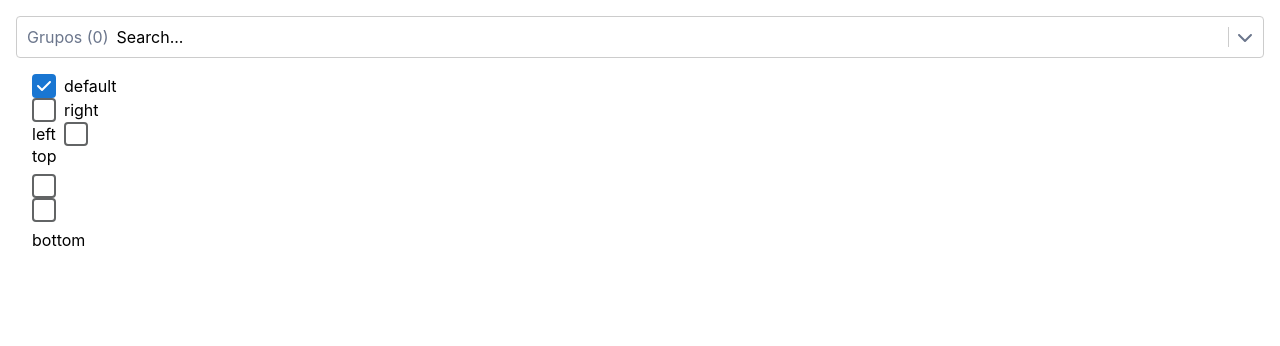
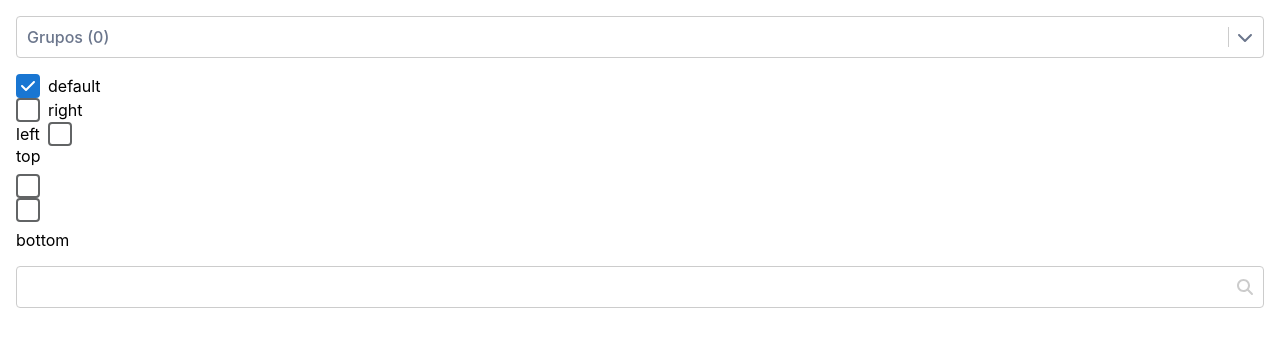
Before and after one commit to HalloweenJack2606/Ajonjolib, a React (Create React App) app: page / in a window 1280 px wide. Shown: the top 346 px of the page. Built offline with nearby package versions, Linux system fonts and the light colour scheme.

Commit message:
Select All & Searchbox

```diff
--- a/src/App.js
+++ b/src/App.js
@@ -1,6 +1,7 @@
 import './App.css';
 import {useState, useEffect} from "react";
 import { Select, Checkbox } from './inputs/ajonjolinput';
+import SearchBox from "./inputs/searchbox/searchbox";
 
 function App() {
     const options = [
@@ -17,15 +18,17 @@ function App() {
     const [showLuminarias, setShowLuminarias] = useState(true);
 
     useEffect(() => {
-        console.log(showLuminarias)
-    }, [showLuminarias]);
+        console.log(myValues)
+    }, [myValues]);
 
     return (
         <div className="App">
-            <div style={{
-                margin: '1rem',
-            }}>
-                <Select searchable multi options={options} value={myValues} onChange={(data) => setMyValues(data)} showQuantity placeholder={'Grupos'}/>
+            <div>
+                <div style={{
+                    margin: '1rem',
+                }}>
+                    <Select multi options={options} value={myValues} onChange={(data) => setMyValues(data)} showQuantity placeholder={'Grupos'}/>
+                </div>
 
                 <div style={{
                     margin: '1rem'
@@ -36,6 +39,12 @@ function App() {
                     <Checkbox label={'top'} labelPosition={'top'}/>
                     <Checkbox label={'bottom'} labelPosition={'bottom'}/>
                 </div>
+
+                <div style={{
+                    margin: '1rem'
+                }}>
+                    <SearchBox onInput={(val) => console.log(val)} placeholder={'placeholder'}/>
+                </div>
             </div>
         </div>
     );
--- /dev/null
+++ b/src/inputs/searchbox/searchbox.js
@@ -0,0 +1,42 @@
+import React, {useEffect, useRef, useState} from "react";
+import styles from './searchbox.module.css';
+import {faSearch} from "@fortawesome/free-solid-svg-icons";
+import {FontAwesomeIcon} from "@fortawesome/react-fontawesome";
+
+export default function SearchBox({value, onChange, onInput, className, style, disabled}) {
+    const [searchTerm, setSearchTerm] = useState(value);
+    const contentEditableRef = useRef(null);
+
+    useEffect(() => {
+        if (onChange) onChange(searchTerm);
+    }, [searchTerm])
+
+    const search = () => {
+        if(onInput) onInput(searchTerm);
+    }
+
+    const handleEnterKey = (e) => {
+        if (e.key === 'Enter') {
+            e.preventDefault()
+            search();
+        }
+    };
+
+    return (
+        <div className={className} style={style}>
+            <div className={styles.container}>
+                <div
+                    contentEditable={true}
+                    ref={contentEditableRef}
+                    onKeyDown={handleEnterKey}
+                    onInput={(e) => {setSearchTerm(e.currentTarget.textContent);}}
+                    className={styles.input}
+                />
+
+                <div className={styles.searchIcon} onClick={() => search()}>
+                    <FontAwesomeIcon icon={faSearch} color={'#CCC'} />
+                </div>
+            </div>
+        </div>
+    );
+}
--- /dev/null
+++ b/src/inputs/searchbox/searchbox.module.css
@@ -0,0 +1,33 @@
+.container {
+    position: relative;
+    user-select: none;
+    font-weight: 500;
+    display: flex;
+    align-items: center;
+    justify-content: space-between;
+    padding: 10px;
+    font-size: 16px;
+    border: 1px solid #ccc;
+    border-radius: 4px;
+    background-color: #fff;
+    cursor: text;
+    color: #6B768C;
+    overflow-x: hidden;
+}
+
+.input {
+    outline: none;
+    border: none;
+    font-size: inherit;
+    background-color: transparent;
+    cursor: text;
+    white-space: nowrap;
+    width: 100%;
+    text-align: left;
+    padding: 0 0 0 0.5rem;
+    color: #000;
+}
+
+.searchIcon {
+    cursor: pointer;
+}
--- a/src/inputs/select/select.js
+++ b/src/inputs/select/select.js
@@ -7,6 +7,7 @@ export default function Select({ searchable, options, value, onChange, placehold
     const [isOpen, setIsOpen] = useState(false);
     const [searchTerm, setSearchTerm] = useState('');
     const dropdownRef = useRef(null);
+    const iconRef = useRef(null);
     const [selectedOptionValues, setSelectedOptionValues] = useState([]);
     const [selectedOptionNames, setSelectedOptionNames] = useState([]);
     const selectedTextRef = useRef(null);
@@ -21,10 +22,12 @@ export default function Select({ searchable, options, value, onChange, placehold
 
     const handleOutsideClick = (event) => {
         if (
-            dropdownRef.current &&
-            !dropdownRef.current.contains(event.target)
+            (dropdownRef.current &&
+                !dropdownRef.current.contains(event.target)) &&
+            (iconRef.current &&
+                !iconRef.current.contains(event.target))
         ) {
-            if(selectedTextRef.current) {
+            if (selectedTextRef.current) {
                 selectedTextRef.current.blur();
             }
             setIsOpen(false);
@@ -34,28 +37,42 @@ export default function Select({ searchable, options, value, onChange, placehold
     const toggleOption = (optionValue, optionName) => {
         setSearchTerm('');
         setSelectedText();
-        if (multi) {
-            // If multi-select is enabled, toggle the selected option
+
+        if (optionValue === 'selectAll') {
+            const allOptionValues = options.map(option => option.value);
+            // Check if all options are currently selected
+            const allSelected = allOptionValues.every(value => selectedOptionValues.includes(value));
+            if (allSelected) {
+                // If all are selected, deselect all
+                setSelectedOptionValues([]);
+                setSelectedOptionNames([]);
+                if (onChange) onChange([]);
+            } else {
+                // If not all are selected, select all
+                setSelectedOptionValues(allOptionValues);
+                setSelectedOptionNames(options.map(option => option.name));
+                if (onChange) onChange(allOptionValues);
+            }
+        } else if (multi) {
             const index = selectedOptionValues.indexOf(optionValue);
             if (index === -1) {
-                const newValues = [...selectedOptionValues, optionValue]
+                const newValues = [...selectedOptionValues, optionValue];
                 setSelectedOptionValues(newValues);
                 setSelectedOptionNames([...selectedOptionNames, optionName]);
-                if(onChange) onChange(newValues);
+                if (onChange) onChange(newValues);
             } else {
-                const newValues = selectedOptionValues.filter((obtainedValue) => obtainedValue !== optionValue);
+                const newValues = selectedOptionValues.filter(obtainedValue => obtainedValue !== optionValue);
                 setSelectedOptionValues(newValues);
-                setSelectedOptionNames(selectedOptionNames.filter((name) => name !== optionName));
-                if(onChange) onChange(newValues);
+                setSelectedOptionNames(selectedOptionNames.filter(name => name !== optionName));
+                if (onChange) onChange(newValues);
             }
         } else {
-            // If multi-select is not enabled, select the clicked option
             setSelectedOptionValues([optionValue]);
             setSelectedOptionNames([optionName]);
             setIsOpen(false);
-            if(onChange) onChange([optionValue]);
+            if (onChange) onChange([optionValue]);
         }
-    };
+    }
 
     useEffect(() => {
         if (disabled === true) {
@@ -65,18 +82,16 @@ export default function Select({ searchable, options, value, onChange, placehold
 
     useEffect(() => {
         if (!multi && value !== undefined) {
-            // If multi-select is not enabled and a value is provided, update the selected options
-            const selectedOption = options.find((option) => option.value === value);
+            const selectedOption = options.find(option => option.value === value);
             if (selectedOption) {
                 setSelectedOptionValues([selectedOption.value]);
                 setSelectedOptionNames([selectedOption.name]);
             }
         } else {
-            // If multi-select is enabled and a value is provided, update the selected options
-            const selectedOptions = options.filter((option) => value.includes(option.value));
+            const selectedOptions = options.filter(option => value.includes(option.value));
             if (selectedOptions.length > 0) {
-                setSelectedOptionValues(selectedOptions.map((option) => option.value));
-                setSelectedOptionNames(selectedOptions.map((option) => option.name));
+                setSelectedOptionValues(selectedOptions.map(option => option.value));
+                setSelectedOptionNames(selectedOptions.map(option => option.name));
             }
         }
     }, [value, multi, options]);
@@ -87,33 +102,47 @@ export default function Select({ searchable, options, value, onChange, placehold
 
     const setSelectedText = (text) => {
         if (selectedTextRef.current) {
-            selectedTextRef.current.innerHTML = text
+            selectedTextRef.current.innerHTML = text;
         }
     };
 
     useEffect(() => {
-        if(selectedOptionNames.length === 0) setSelectedText('Search...');
+        if (selectedOptionNames.length === 0) setSelectedText('Search...');
         else setSelectedText('');
     }, [selectedOptionNames]);
 
+    if (multi) {
+        filteredOptions.unshift({
+            value: 'selectAll',
+            name: 'Select All',
+        });
+    }
+
     return (
         <div className={`${styles.container} ${className}`} ref={dropdownRef} style={style}>
-            {/* Dropdown button */}
             <div
                 className={styles.dropdownButton}
-                onClick={() => setIsOpen((prev) => (!disabled ? !prev : false))}
+                onClick={() => setIsOpen(prev => (!disabled ? !prev : false))}
             >
                 <div style={{ display: 'flex', width: '100%' }}>
                     <div>
                         {showQuantity ? (placeholder + " (" + selectedOptionNames.length.toString() + ")") : selectedOptionNames.join(', ') || placeholder || (!searchable && 'Select an option')}
                     </div>
-                    {/* Search input (as a div capturing keys) */}
                     {searchable && (
-                        <div ref={selectedTextRef}
+                        <div
+                            ref={selectedTextRef}
                             contentEditable={true}
                             suppressContentEditableWarning={true}
-                             onClick={() => {setSelectedText(''); setSearchTerm(''); setIsOpen(true);}}
-                             onInput={(e) => {setSearchTerm(e.currentTarget.textContent); setIsOpen(true);}}
+                            onClick={() => {
+                                setSelectedText('');
+                                setSearchTerm('');
+                                setIsOpen(true);
+                            }}
+                            onInput={e => {
+                                setSelectedText('');
+                                setSearchTerm(e.currentTarget.textContent);
+                                setIsOpen(true);
+                            }}
                             className={styles.searchInput}
                         />
                     )}
@@ -123,27 +152,35 @@ export default function Select({ searchable, options, value, onChange, placehold
                 </div>
             </div>
 
-            {/* Options */}
             <div className={`${styles.dropdownOptions} ${isOpen ? styles.show : ''}`}>
                 {filteredOptions.map((option, index) => (
                     <div
                         key={index}
                         className={`${styles.option} ${
-                            !multi && selectedOptionValues.includes(option.value) ? styles.selected : ''
+                            selectedOptionValues.includes(option.value) ? styles.selected : ''
                         }`}
                         onClick={() => toggleOption(option.value, option.name)}
                     >
+                        {multi && option.value === 'selectAll' ? (
+                            // Render "Select All" or "Deselect All" based on selection status
+                            selectedOptionValues.length === options.length ? 'Deselect All' : 'Select All'
+                        ) : (
+                            <React.Fragment>
                                 {multi && (
-                            <div className={styles.checkbox}>
+                                    <div className={`${styles.checkbox} ${
+                                        selectedOptionValues.includes(option.value) ? styles.selected : ''
+                                    }`}>
                                         {selectedOptionValues.includes(option.value) && (
-                                    <FontAwesomeIcon icon={faCheck} color={'#000'} />
+                                            <FontAwesomeIcon icon={faCheck} color={'#FFF'} />
                                         )}
                                     </div>
                                 )}
                                 {option.name}
+                            </React.Fragment>
+                        )}
                     </div>
                 ))}
             </div>
         </div>
     );
-}
+};
--- a/src/inputs/select/select.module.css
+++ b/src/inputs/select/select.module.css
@@ -1,6 +1,7 @@
 .container {
     position: relative;
     user-select: none;
+    font-weight: 500;
 }
 
 .dropdownButton {
@@ -35,6 +36,7 @@
     z-index: 100;
     max-height: 200px;
     overflow-y: scroll;
+    color: #8487A7;
 }
 
 .option {
@@ -60,7 +62,8 @@
 .checkbox {
     width: 20px;
     height: 20px;
-    border: 1px solid #ccc;
+    border: 1px solid #C7D1E7;
+    border-radius: 3px;
     display: flex;
     align-items: center;
     justify-content: center;
@@ -69,9 +72,14 @@
     cursor: pointer;
 }
 
+.checkbox.selected {
+    background-color: #40bf8a;
+    border-color: #40bf8a;
+}
+
 .selected {
-    background-color: #007bff;
-    color: white;
+    background-color: #EFF5FF;
+    color: #2E7CF3;
 }
 
 .searchInput {
```
Lines whose indentation alone changed are shown as unchanged.
